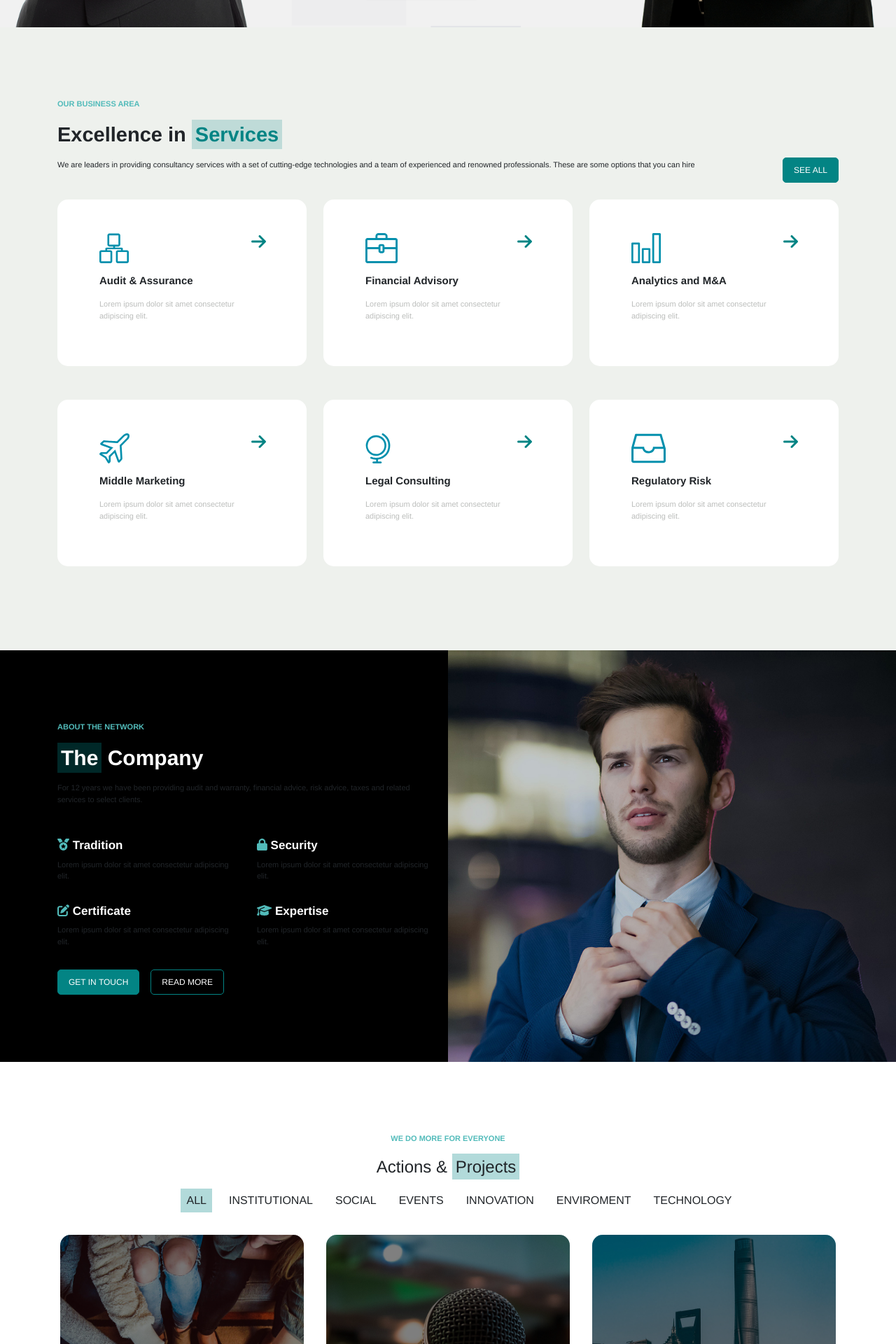
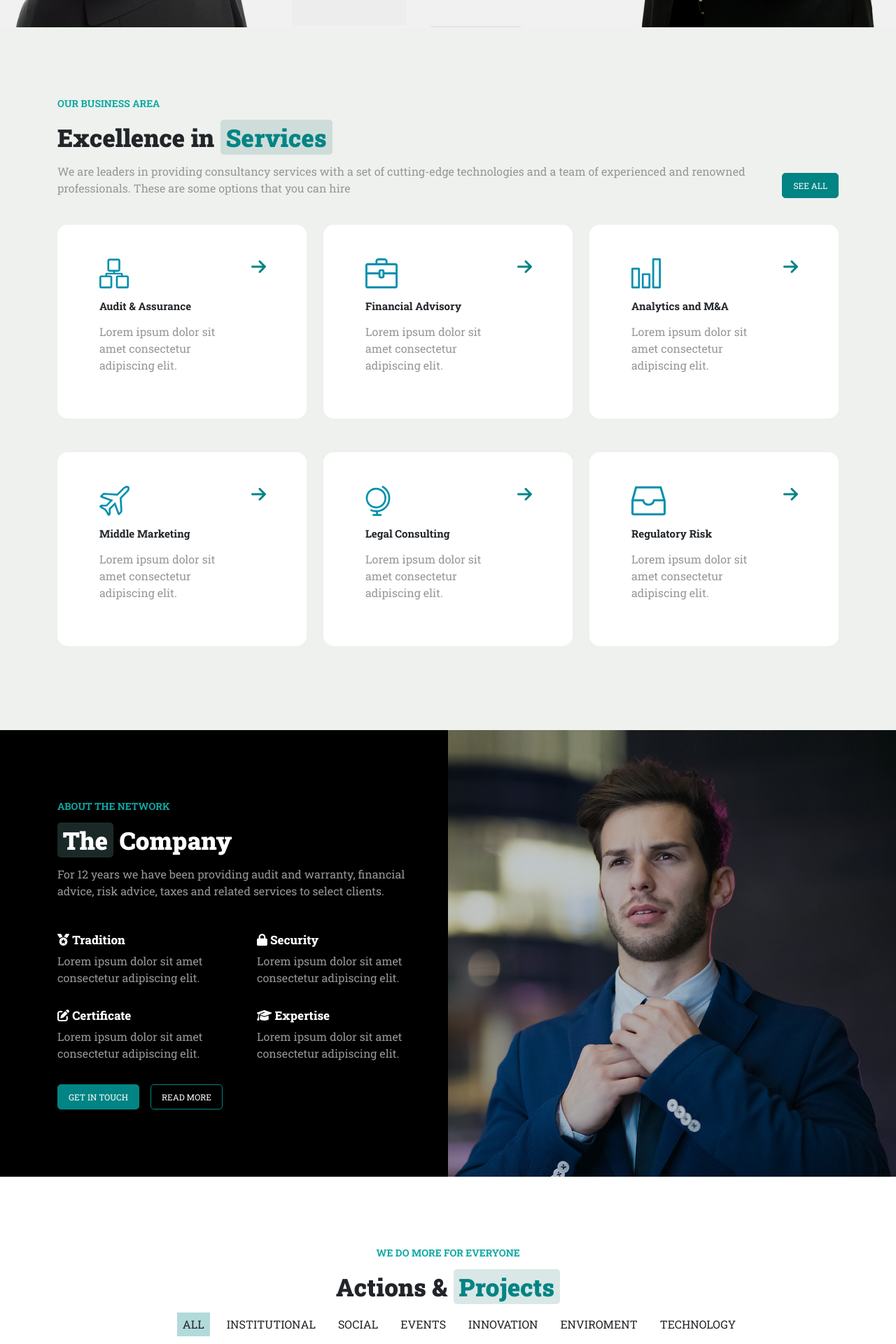
Before and after one commit to Difelice-e/proj-html-vuejs, a Vue app: page / in a window 1280 px wide. Shown: the part 860-2780 px from the top of the page at 70% size. Built offline with nearby package versions, Linux system fonts and the light colour scheme.

Commit message:
iniziato refactoring codice, inserite classi per tipi di testi ripetuti

```diff
--- a/src/App.vue
+++ b/src/App.vue
@@ -44,7 +44,7 @@ export default {
 @import './assets/scss/common.scss';
 
 #app {
-  font-family: Avenir, Helvetica, Arial, sans-serif;
+  font-family: 'Roboto Slab', serif;
   -webkit-font-smoothing: antialiased;
   -moz-osx-font-smoothing: grayscale;
 }
--- a/src/assets/scss/_common.scss
+++ b/src/assets/scss/_common.scss
@@ -1,4 +1,5 @@
 @import './_palette.scss';
+@import url('https://fonts.googleapis.com/css2?family=Roboto+Slab:wght@100;200;300;400;500;600;700;800;900&display=swap');
 
 // common
 img {
@@ -9,12 +10,6 @@ img {
 a {
     text-decoration: none;
     color: currentColor;
-  }
-
-  .colored-span {
-    color: $bluelagoon;
-    background-color: rgba(#038484,0.2);
-    padding: 5px;
 }
 
   // bottoni
@@ -36,25 +31,82 @@ img {
     border: 1px solid $bluelagoon;
     color: $bluelagoon;
     background-color: transparent;
+
+    &.dark {
+        color: white;
     }
-
-  .outline-dark-button {
-    border: 1px solid $bluelagoon;
-    color: white;
-    background-color: transparent;
 }
 
   // testi
-  .green-text {
-    color: $fountainblue;
+.pre-title {
+    font-size: 14px;
+    text-transform: uppercase;
+    font-weight: 700;
+    color: #0FA8A4;
 }
 
-  .grey-text {
-    color: $pumice;
+.section-title {
+    font-size: 35px;
+    font-weight: 900;
+
+    &.dark {
+        color: white;
+    }
 }
 
-  .span-title {
-    font-size: 11px;
-    text-transform: uppercase;
-    font-weight: 700;
+.colored-span {
+    color: $bluelagoon;
+    background-color: rgba($seanymph,0.25);
+    padding: 2px 8px;
+    border-radius: 5px;
+
+    &.dark {
+        color: white;
     }
+}
+
+.paragraph {
+    font-size: 16px;
+    color: #979797;
+}
+
+
+// common da aggiungere
+
+// DIV ROSSO: PARAGRAFI
+// FONT-SIZE: 16px
+// COLORE: #979797
+// font-weight: regular
+
+// DIV ROSA: TESTI
+// FONT-SIZE: 20PX
+// COLORE: BIANCO
+// FONT-WEIGHT: BOLD
+
+// DIV GIALLO: ELENCHI
+// FONT-SIZE: 16PX
+// COLORE: #979797
+
+// BOTTONI GIA SETTATI (VEDI CSS)
+
+// SEZIONE COMPANY:
+// ICONE COLORE: 0FA8A4
+// ALTEZZA ICONE 30PX
+
+// SEZIONE NUMERI:
+// NUMERI COLORE: #979797
+// FONT-SIZE: 35PX
+// SCRITTE COLORE: BIANCO
+// FONT-SIZE: 20PX
+
+// SPONSOR ALTEZZA 30PX
+
+
+// SEZIONE SEND A MESSAGE:
+// ICONE ALTEZZA 50PX
+// FONT-SIZE 18PX
+// COLORE: BLUE LAGOON
+// BG: TRASPARENZA LAGOON?
+
+// FOOTER:
+// LINK FINALI FONT-SIZE: 14PX
--- a/src/components/BusinessArea.vue
+++ b/src/components/BusinessArea.vue
@@ -5,12 +5,12 @@
 
         <div class="col-12">
           <!-- titolo sezione  -->
-          <span class="span-title green-text">our business area</span>
-          <h3 class="title my-3">Excellence in <span class="colored-span">Services</span></h3>
+          <span class="pre-title">our business area</span>
+          <h3 class="section-title my-3">Excellence in <span class="colored-span">Services</span></h3>
 
           <!-- sezione descrittiva  -->
           <div class="d-flex justify-content-between align-items-center gap-3">
-            <p class="info gray-text">
+            <p class="paragraph">
               We are leaders in providing consultancy services with a set of
               cutting-edge technologies and a team of experienced and renowned
               professionals. These are some options that you can hire
@@ -26,7 +26,7 @@
               <div>
                 <img :src="card.img" class="card_image mb-3" alt="" />
                 <h4 class="card-title mb-3">{{card.title}}</h4>
-                <p class="card-info grey-text">{{card.info}}</p>
+                <p class="paragraph">{{card.info}}</p>
               </div>
             </div>
             <div class="col-2">
@@ -88,15 +88,6 @@ export default {
 .business-area {
   background-color: $graynurse;
 
-  .title {
-    font-size: 29px;
-    font-weight: 800;
-  }
-
-  .info {
-    font-size: 11px;
-  }
-
   .business-card {
     background-color: white;
     border-radius: 15px;
@@ -111,10 +102,6 @@ export default {
       font-weight: 700;
     }
 
-    .card-info {
-      font-size: 11px;
-    }
-
     .fa-arrow-right {
       color: $bluelagoon;
       font-size: 1.5rem;
--- a/src/components/CompanyArea.vue
+++ b/src/components/CompanyArea.vue
@@ -6,9 +6,9 @@
           <div class="row">
             <!-- sezione descrittiva  -->
             <div class="col-12">
-              <span class="span-title green-text">about the network</span>
-              <h4 class="title my-3"><span class="span-bg">The</span> Company</h4>
-              <p class="info mb-5">
+              <span class="pre-title">about the network</span>
+              <h4 class="section-title dark my-3"><span class="colored-span dark">The</span> Company</h4>
+              <p class="paragraph mb-5">
                 For 12 years we have been providing audit and warranty,
                 financial advice, risk advice, taxes and related services to
                 select clients.
@@ -17,7 +17,7 @@
                 <!-- bullet point  -->
                 <div class="col-6 mb-3" v-for="(point, i) in companyPoints" :key="i">
                   <h5 class="point-title"><span class="green-text"><font-awesome-icon :icon="point.icon" /> </span> {{point.title}}</h5>
-                  <p class="point-info">
+                  <p class="paragraph">
                     {{point.info}}
                   </p>
                 </div>
@@ -25,7 +25,7 @@
                 <!-- bottoni  -->
                 <div class="col-12 d-flex gap-3">
                     <button class="button primary-button">Get in touch</button>
-                    <button class="button outline-dark-button">Read More</button>
+                    <button class="button outline-button dark">Read More</button>
                 </div>
               </div>
             </div>
@@ -77,22 +77,6 @@ export default {
   background-position: right;
   min-height: 550px;
 
-  .span-bg {
-    background-color: rgba(#038484,0.3);
-    padding: 5px;
-  }
-
-  .title {
-      color: white;
-      font-size: 30px;
-      font-weight: 700;
-  }
-
-  .info, .point-info {
-    font-size: 11px;
-    color: var(--pumice);
-  }
-
   .point-title {
     font-size: 17px;
     font-weight: 800;
--- a/src/components/ContactUs.vue
+++ b/src/components/ContactUs.vue
@@ -4,9 +4,9 @@
           <div class="row">
               <div class="col-8">
                   <!-- titolo sezione  -->
-                  <span class="span-title green-text">Send a message</span>
-                  <h4 class="title my-3">Get in<span class="span-bg">Touch</span></h4>
-                  <p>We will respond to your message as soon as possibile</p>
+                  <span class="pre-title">Send a message</span>
+                  <h4 class="section-title my-3">Get in <span class="colored-span">Touch</span></h4>
+                  <p class="paragraph">We will respond to your message as soon as possibile</p>
 
                   <!-- form invio messaggi  -->
                   <div class="row">
@@ -32,7 +32,7 @@
               <!-- colonna di destra con contatti -->
               <div class="col-4 ps-5">
                   <h5>Example Inc.</h5>
-                  <p>
+                  <p class="paragraph">
                      Lorem ipsum dolor sit amet consectetur adipisicing elit.<br><br>
                      Lorem ipsum dolor sit amet consectetur adipisicing elit.
                   </p>
@@ -72,11 +72,6 @@ export default {
 <style lang="scss" scoped>
 @import '../assets/scss/palette.scss';
 .contact-us {
-
-    .span-bg {
-        background-color: rgba(#038484,0.3);
-        padding: 5px;
-    }
 
     input {
         width: 100%;
--- a/src/components/MainFooter.vue
+++ b/src/components/MainFooter.vue
@@ -5,16 +5,16 @@
         <div class="col-3 grey-text">
           <!-- logo e contatti  -->
           <img src="../assets/svgs/svg-7.svg" class="logo" alt="" />
-          <p class="py-3">
+          <p class="paragraph py-3">
             A Functional HTML template for Corporate & Business
           </p>
           <ul>
-            <li v-for="(contact, i) in contacts" :key="i">
+            <li v-for="(contact, i) in contacts" :key="i" class="paragraph">
               <font-awesome-icon class="icon" :icon="contact.icon" />
               {{ contact.text }}
             </li>
           </ul>
-          <button class="button outline-dark-button mt-2">Get in touch</button>
+          <button class="button outline-button dark mt-2">Get in touch</button>
         </div>
 
         <!-- link del footer  -->
@@ -22,7 +22,7 @@
           <div class="footer-links">
             <h4 class="link-title mb-4">{{ footerTitle.title }}</h4>
             <ul>
-              <li v-for="(link, i) in footerTitle.links" :key="i" class="grey-text">
+              <li v-for="(link, i) in footerTitle.links" :key="i" class="paragraph">
                 <a :href="link.href"
                   ><font-awesome-icon
                     class="icon"
@@ -35,10 +35,10 @@
         </div>
 
         <!-- credits e copyright  -->
-        <div class="col-6 grey-text">
+        <div class="col-6 paragraph">
           Enjoy the low price. We are tracking any intention of piracy
         </div>
-        <div class="col-6 text-end grey-text">
+        <div class="col-6 text-end paragraph">
           2020 NEXGEN is Proudly Powered by
           <span class="green-text">Codings</span>.
         </div>
--- a/src/components/MainJumbo.vue
+++ b/src/components/MainJumbo.vue
@@ -8,7 +8,7 @@
               <div class="col-4 text-center">
                   <!-- titolo della sezione  -->
                   <h1 class="jumbo-title mb-3">Ready <span class="colored-span">Team</span></h1>
-                  <p class="jumbo-info grey-text mb-4">No matter what your company needs, we will be ready to assist you in the best possible way.</p>
+                  <p class="paragraph mb-4">No matter what your company needs, we will be ready to assist you in the best possible way.</p>
                   <div class="d-flex justify-content-center gap-3">
                       <button class="button primary-button">get in touch</button>
                       <button class="button outline-button">read more</button>
@@ -42,13 +42,9 @@ export default {
         align-items: center;
 
         .jumbo-title {
-            font-size: 43px;
-            font-weight: 800;
+            font-size: 48px;
+            font-weight: 900;
             white-space: nowrap;
-        }
-
-        .jumbo-info {
-            font-size: 12px;
         }
     }
 }
--- a/src/components/ProjectsArea.vue
+++ b/src/components/ProjectsArea.vue
@@ -4,8 +4,8 @@
           <div class="row">
               <div class="col-12 text-center">
                   <!-- titolo sezione  -->
-                  <span class="span-title green-text">We do more for everyone</span>
-                  <h4 class="title my-3">Actions & <span class="span-bg">Projects</span></h4>
+                  <span class="pre-title">We do more for everyone</span>
+                  <h4 class="section-title my-3">Actions & <span class="colored-span">Projects</span></h4>
                   <!-- lista categorie   -->
                   <ul class="d-flex justify-content-center gap-3">
                       <li v-for="(category, i) in categories"
@@ -68,10 +68,6 @@ export default {
 
 <style lang="scss" scoped>
 .projects {
-    .span-bg {
-    background-color: rgba(#038484,0.3);
-    padding: 5px;
-  }
 
     ul {
         list-style: none;
--- a/src/components/ResultsArea.vue
+++ b/src/components/ResultsArea.vue
@@ -4,8 +4,8 @@
           <div class="row">
               <div class="col-12 text-center mb-5">
                   <!-- titolo sezione -->
-                  <span class="span-title green-text">What are we doing</span>
-                  <h4 class="title mt-3 mb-5"><span class="span-bg">Results</span> in Number</h4>
+                  <span class="pre-title">What are we doing</span>
+                  <h4 class="section-title dark mt-3 mb-5"><span class="colored-span dark">Results</span> in Number</h4>
               </div>
 
               <!-- numeri dell'azienda  -->
@@ -67,17 +67,6 @@ export default {
     background-size: contain;
     background-position: top;
 
-    .span-bg {
-    background-color: rgba(#038484,0.3);
-    padding: 5px;
-  }
-
-    .title {
-        color: white;
-        font-weight: 700;
-        font-size: 29px;
-    }
-
     .number {
         color: white;
         margin-bottom: 370px;
```
Lines whose indentation alone changed are shown as unchanged.
